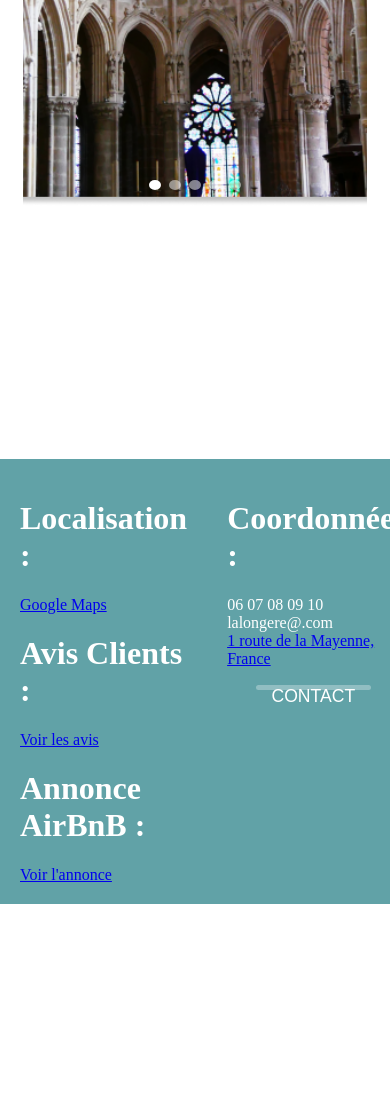
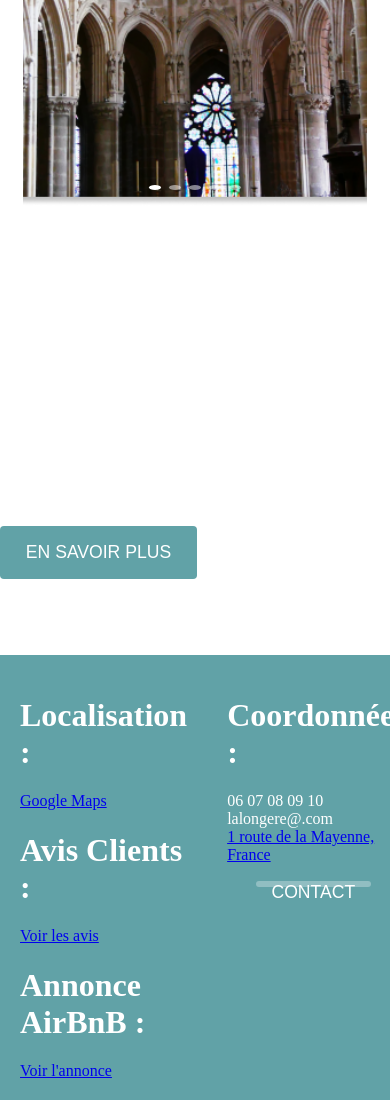
Before and after one commit to AdryanPro/client, a React (Create React App) app: page / in a window 390 px wide. Shown: the part 4251-5351 px from the top of the page. Before the commit the page ends 5155 px from the top, so only its background shows below. Built offline with nearby package versions, Linux system fonts and the light colour scheme; a web font is replaced by a local one.

Commit message:
dot styling

```diff
--- a/src/CSS/Home.css
+++ b/src/CSS/Home.css
@@ -637,6 +637,10 @@ body{
         align-items: center;
         margin-bottom: 11vh;
       }
+      .dot {
+      width: 3px;
+      height: 5px;
+    }
       .nav-button.prev{
         left: -18px !important;
       }
@@ -644,6 +648,6 @@ body{
         right: -18px !important;
       }
       .buttonWrapperRegion{
-        display: none;
+        display: block;
       }
     }
```
